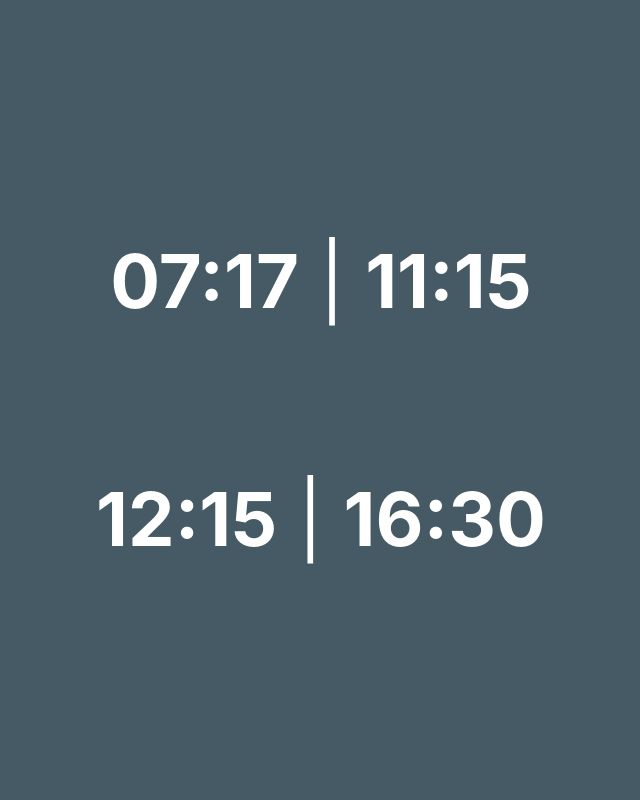
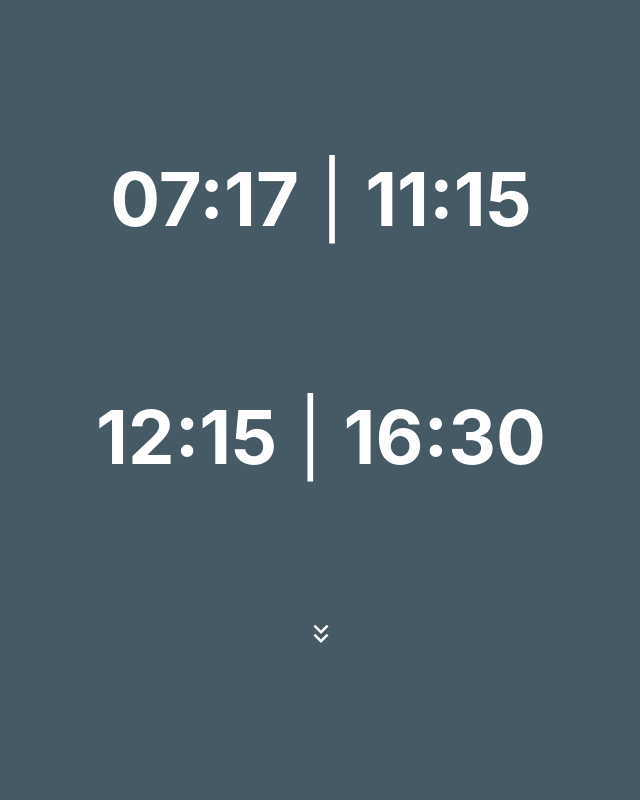
Before and after one commit to roj4s/non_british_register_generator, a React (Create React App) app: page / in a window 1280 px wide. Shown: the top 800 px of the page, without its empty margins (319-959 px from the left). Built offline with nearby package versions, Linux system fonts and the light colour scheme.

Commit message:
Add arrows to scroll to Know More section
    - Animated down arrow from material icon fonts
    - Smooth section fade-in animation using AOS

Signed-off-by: Luis Miguel Rojas Aguilera <rojas@icomp.ufam.edu.br>

```diff
--- a/package.json
+++ b/package.json
@@ -6,6 +6,8 @@
     "@testing-library/jest-dom": "^4.2.4",
     "@testing-library/react": "^9.3.2",
     "@testing-library/user-event": "^7.1.2",
+    "aos": "^2.3.4",
+    "material-design-icons": "^3.0.1",
     "react": "^16.13.1",
     "react-dom": "^16.13.1",
     "react-scripts": "3.4.1",
--- a/src/App.js
+++ b/src/App.js
@@ -2,14 +2,29 @@ import React from 'react';
 import './App.css';
 import HoursCard from './HoursCard/HoursCard';
 import KnowMore from './KnowMore/KnowMore';
+import AOS from 'aos';
+import 'aos/dist/aos.css';
+import 'material-design-icons/iconfont/material-icons.css'
 
-function App() {
-  return (
-    <div className="App">
-       <HoursCard />
-      <KnowMore />
-    </div>
-  );
+class App extends React.Component {
+
+  constructor(props){
+    super(props);
+    AOS.init();
+    this.scrollRef = React.createRef();
+  }
+
+  render(){
+
+    return (
+      <div className="App">
+        <HoursCard scrollRef={this.scrollRef}/>
+        <KnowMore ref={this.scrollRef} />
+      </div>
+    );
+
+
+  }
 }
 
 export default App;
--- a/src/HoursCard/HoursCard.css
+++ b/src/HoursCard/HoursCard.css
@@ -1,6 +1,5 @@
 .HoursCard {
   text-align: center;
-  #background-color: #282c34;
   min-height: 100vh;
   display: flex;
   flex-direction: column;
@@ -9,3 +8,47 @@
   font-size: calc(10px + 8vmin);
   color: white;
 }
+
+.hour-items{
+ display: flex;
+ flex-direction: column;
+ padding-top: 10vh;
+}
+
+@keyframes down-arrows-up-down {
+  0% {
+    -webkit-transform: translate(0, 0);
+    transform: translate(0, 0);
+  }
+  50% {
+    -webkit-transform: translate(0, 10px);
+    transform: translate(0, 10px);
+  }
+  100% {
+    -webkit-transform: translate(0, 0);
+    transform: translate(0, 0);
+  }
+}
+
+.down-arrows {
+  margin-top: auto;
+  display: flex;
+  flex-direction: column;
+  margin-bottom: 20vh;
+  animation-name: down-arrows-up-down;
+  animation-duration: 1s;
+  animation-iteration-count: infinite;
+}
+
+.down-arrows:hover {
+  cursor: default;
+}
+
+.down-arrows i {
+  line-height: 0.3;
+  font-size: 30px;
+  -webkit-user-select: none;
+  -moz-user-select: none;
+  -ms-user-select: none;
+  user-select: none;
+}
--- a/src/HoursCard/HoursCard.js
+++ b/src/HoursCard/HoursCard.js
@@ -20,6 +20,7 @@ class HoursCard extends Component {
       journey_duration: 493 // minutes
       };
     this.generateHours = this.generateHours.bind(this);
+    this.scroll = this.scroll.bind(this);
   }
 
   randomInt(s ,e) {
@@ -87,6 +88,12 @@ class HoursCard extends Component {
 
   }
 
+  scroll() {
+    console.log(this.props);
+        if(this.props.scrollRef)
+            this.props.scrollRef.current.scrollHere.current.scrollIntoView({behavior: 'smooth'})
+  }
+
   render() {
 
     console.log(this.state.entries);
@@ -95,8 +102,15 @@ class HoursCard extends Component {
 
     return (
       <div className="HoursCard dark-primary-color">
+      <div className="hour-items">
         {entries}
       </div>
+      <span className="down-arrows" onClick={this.scroll} >
+        <i className="material-icons">keyboard_arrow_down</i>
+        <i className="material-icons">keyboard_arrow_down</i>
+      </span>
+      </div>
+
     );
 
   }
--- a/src/KnowMore/KnowMore.js
+++ b/src/KnowMore/KnowMore.js
@@ -6,13 +6,19 @@ class KnowMore extends Component {
 
   constructor(props) {
     super(props);
+    this.scrollHere = React.createRef();
   }
 
   render() {
 
     return (
-      <div className="KnowMore light-primary-color primary-text-color">
-      <p>"Registro britãnico" é uma expressão utilizada para se referir
+      <div
+          ref={this.scrollHere}
+          data-aos="fade-in"
+          data-aos-delay="100"
+          data-aos-duration="1000"
+          className="KnowMore light-primary-color primary-text-color">
+      <p id='KnowMore'>"Registro britãnico" é uma expressão utilizada para se referir
       a registros de marcações de horario de trabalho que seguem um padrão fixo.
       Por exemplo a marcação sempre compeça as 7h, pausa para almoço das 11h ate
       12h e tem marcação final as 17h. As autoridades trabalhistas no Brasil
@@ -24,6 +30,7 @@ class KnowMore extends Component {
       desenvolvimento web ReactJs. Para fazer deploy é utilizado
       o Docker.</p><div className="GithubLogo"><a
       href="https://github.com/roj4s/non_british_register_generator"><img
+      alt="Github Repository Link"
       className="GithubLogoImg" src='github-logo.png'
       /></a></div></div>
     );
```
Also changed, not shown: 1 other file (tests, documents, lock files or other folders).
